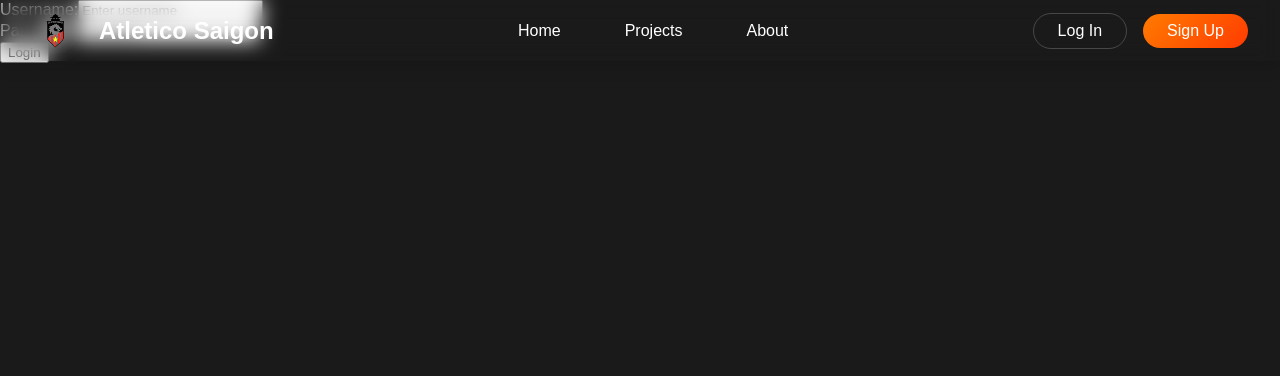
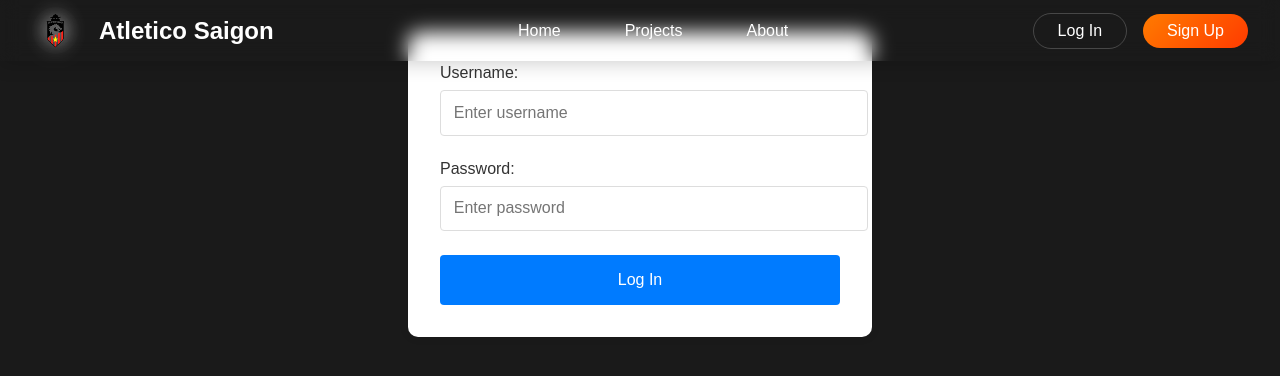
Before and after one commit to duong-28/crowdfunding-frontend, a React (Vite) app: page /login in a window 1280 px wide. Shown: the top 376 px of the page. Built offline with nearby package versions, Linux system fonts and the light colour scheme.

Commit message:
login form fixed

```diff
--- /dev/null
+++ b/src/components/LoginForm.css
@@ -0,0 +1,62 @@
+.login-form {
+    max-width: 400px;
+    margin: 2rem auto;
+    padding: 2rem;
+    background: white;
+    border-radius: 10px;
+    box-shadow: 0 0 10px rgba(0, 0, 0, 0.1);
+  }
+
+  .form-group {
+    margin-bottom: 1.5rem;
+  }
+
+  .form-group label {
+    display: block;
+    margin-bottom: 0.5rem;
+    color: #333;
+    font-weight: 500;
+  }
+
+  .form-group input {
+    width: 100%;
+    padding: 0.8rem;
+    border: 1px solid #ddd;
+    border-radius: 4px;
+    font-size: 1rem;
+    transition: border-color 0.3s ease;
+  }
+
+  .form-group input:focus {
+    border-color: #007bff;
+    outline: none;
+    box-shadow: 0 0 0 2px rgba(0, 123, 255, 0.25);
+  }
+
+  .submit-button {
+    width: 100%;
+    padding: 1rem;
+    background-color: #007bff;
+    color: white;
+    border: none;
+    border-radius: 4px;
+    font-size: 1rem;
+    cursor: pointer;
+    transition: background-color 0.3s ease;
+  }
+
+  .submit-button:hover {
+    background-color: #0056b3;
+  }
+
+  .error-message {
+    color: #dc3545;
+    margin-top: 0.5rem;
+    font-size: 0.875rem;
+  }
+
+  .success-message {
+    color: #28a745;
+    margin-top: 0.5rem;
+    font-size: 0.875rem;
+  }
--- a/src/components/LoginForm.jsx
+++ b/src/components/LoginForm.jsx
@@ -2,6 +2,8 @@ import { useState } from "react";
 import postLogin from "../api/post-login.js";
 import { useNavigate } from "react-router-dom";
 import { useAuth } from "../hooks/use-auth.js";
+
+import './LoginForm.css';
 
 function LoginForm() {
   const navigate = useNavigate();
@@ -48,27 +50,30 @@ function LoginForm() {
   };
 
   return (
-      <form>
-        <div>
+    <form className="login-form" onSubmit={handleSubmit}>
+      <div className="form-group">
         <label htmlFor="username">Username:</label>
         <input
-            type = "text"
-            id = "username"
+          type="text"
+          id="username"
           placeholder="Enter username"
+          value={credentials.username}
           onChange={handleChange}
         />
       </div>
-        <div>
+      <div className="form-group">
         <label htmlFor="password">Password:</label>
         <input
-            type = "password"
-            id = "password"
-            placeholder="Password"
+          type="password"
+          id="password"
+          placeholder="Enter password"
+          value={credentials.password}
           onChange={handleChange}
         />
       </div>
-        {error && <p style={{color: "red"}}>{error}</p>}
-        <button type="submit" onClick={handleSubmit}>Login</button>
+      <button type="submit" className="submit-button">Log In</button>
+      {error && <p className="error-message">{error}</p>}
+      {successMessage && <p className="success-message">{successMessage}</p>}
     </form>
   );
 }
--- a/src/components/PledgeForm.jsx
+++ b/src/components/PledgeForm.jsx
@@ -1,20 +1,31 @@
 import { useState } from "react";
 import { useNavigate } from "react-router-dom";
 import postPledge from "../api/post-pledge.js";
+import { use } from "react";
 
 function PledgeForm(projectId) {
   // const { projectId } = props;
   const navigate = useNavigate();
+  const { auth } = useAuth();
+  const [amount, setAmount] = useState("");
+  const [showLoginPrompt, setShowLoginPrompt] = useState(false);
+  const [error, setError] = useState("");
+  const [successMessage, setSuccessMessage] = useState("");
 
   const [pledgeData, setPledgeData] = useState({
-    amount: "",
-    comment: "",
-    anonymous: false,
+    amount: '',
+    comment: '',
     project: projectId,
+    anonymous: !auth.token,
   });
 
-  const [error, setError] = useState("");
-  const [successMessage, setSuccessMessage] = useState("");
+  // Pledge data when user has to log in to make a pledge
+  // const [pledgeData, setPledgeData] = useState({
+  //   amount: "",
+  //   comment: "",
+  //   anonymous: false,
+  //   project: projectId,
+  // });
 
   const handleChange = (event) => {
     const { id, value, type, checked } = event.target;
--- a/src/pages/HomePage.css
+++ b/src/pages/HomePage.css
@@ -228,7 +228,7 @@ body {
 .loading-ball {
     width: 150px;
     height: 150px;
-    background: url('/photos/Soccer-ball-on-fire.png') center/contain no-repeat;
+    background: url('/photos/Soccer-ball-on-fire.svg') center/contain no-repeat;
     margin-bottom: 2rem;
     animation: loadingBall 2s infinite ease-in-out;
 }
```
Also changed, not shown: 1 other file (tests, documents, lock files or other folders). Lines whose indentation alone changed are shown as unchanged.
